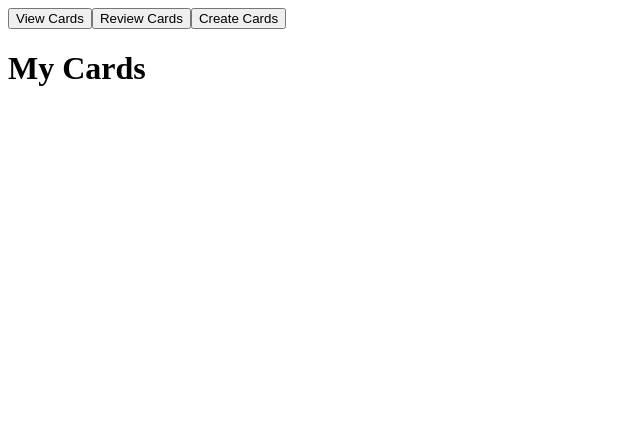
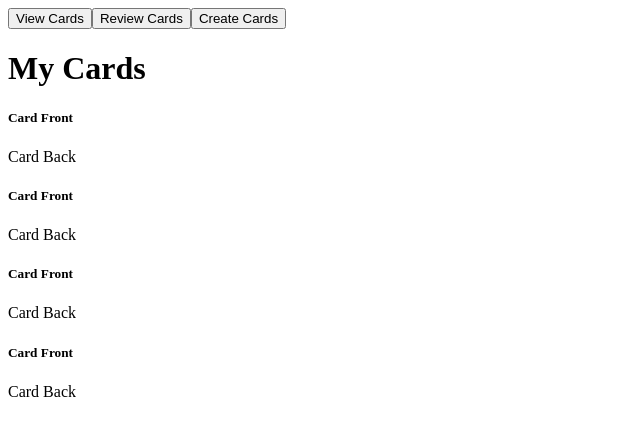
Before and after one commit to seongkevinlee/react-flashcard, a React app: page / in a window 1280 px wide. Shown: the top 436 px of the page, without its empty margins (0-640 px from the left). Built offline with nearby package versions, Linux system fonts and the light colour scheme; the HTML template or start-up script is replaced by a standard one.

Commit message:
Added static create card methods to render to DOM through APP

```diff
--- a/src/components/app.jsx
+++ b/src/components/app.jsx
@@ -30,7 +30,7 @@ export default class App extends React.Component {
       case 'review-cards':
         return <ReviewCards/>;
       case 'view-cards':
-        return <ViewCards/>;
+        return <ViewCards cardList={this.state.cards}/>;
       default:
         return null;
     }
--- a/src/components/view-cards.jsx
+++ b/src/components/view-cards.jsx
@@ -1,18 +1,41 @@
 import React from 'react';
 
-export default class ViewCards extends React.Component {
-  constructor(props) {
-    super(props);
-    this.state = {
-      cardFront: 'null',
-      cardBack: 'null'
-    };
-  }
+function FlashCard(props) {
+  // const cardList = props.cardList;
+  // const question = props.cardList.question
+  // const answer = props.cardList.answer
 
-  render() {
-    return (
-      <h1 className='text-center'>My Cards</h1>
-    );
-  }
+  return (
+    <div className='col mb-4'>
+      <div className='card'>
+        <div className='text-center'>
+          <h5 className='card-title'>Card Front</h5>
+        </div>
+        <div className='card-body text-center'>
+          <p className='card-text'>Card Back</p>
+        </div>
+      </div>
+    </div>
+  );
+}
+
+export default function ViewCards(props) {
+
+  // const cardList = props.cardList;
+  // console.log('cardList:', cardList);
+
+  return (
+    <div>
+      <header>
+        <h1 className='text-center'>My Cards</h1>
+      </header>
+      <div className='row row-cols-2 row-cols-md-2'>
+        <FlashCard/>
+        <FlashCard/>
+        <FlashCard/>
+        <FlashCard/>
+      </div>
+    </div>
+  );
 
 }
```
